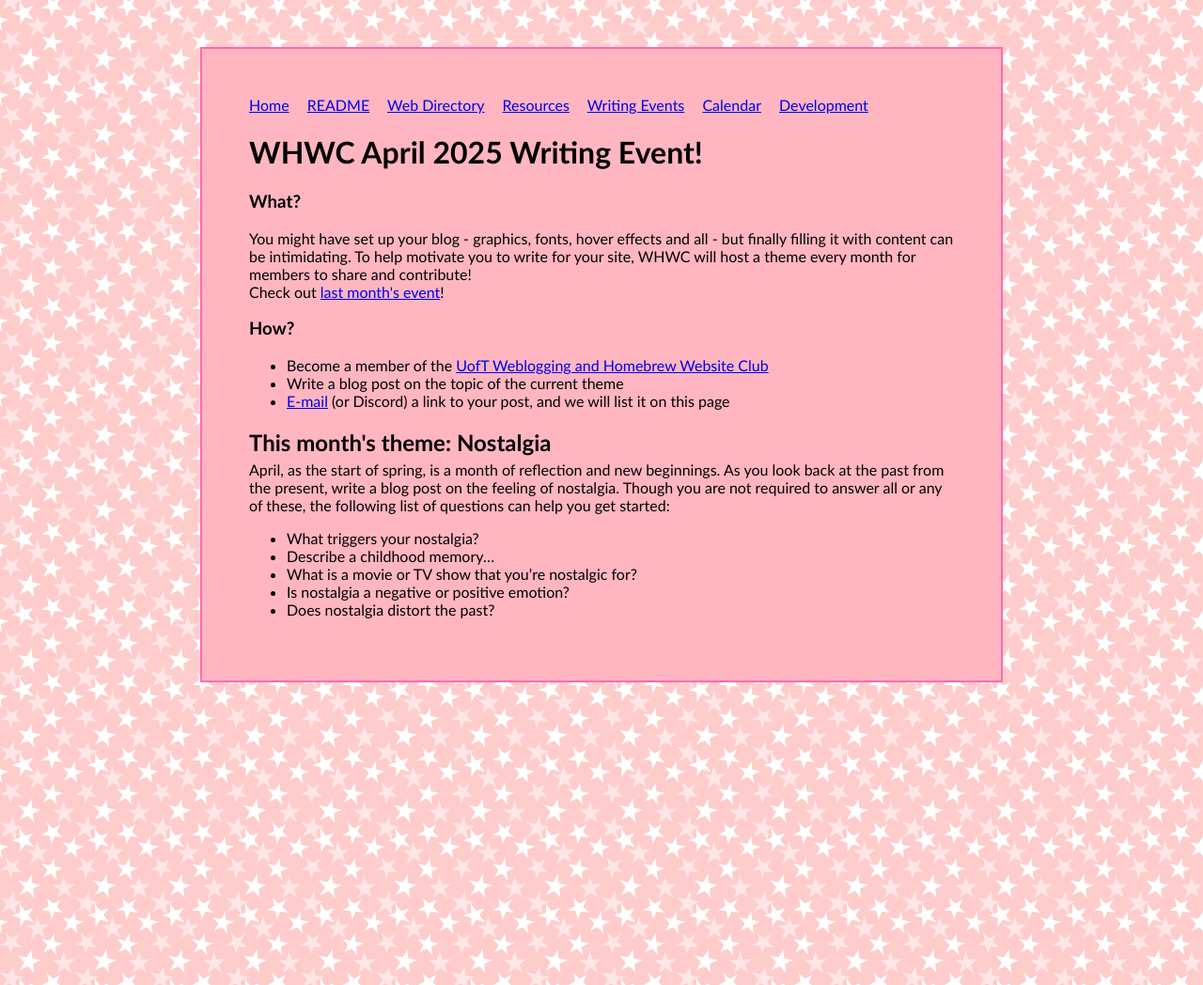
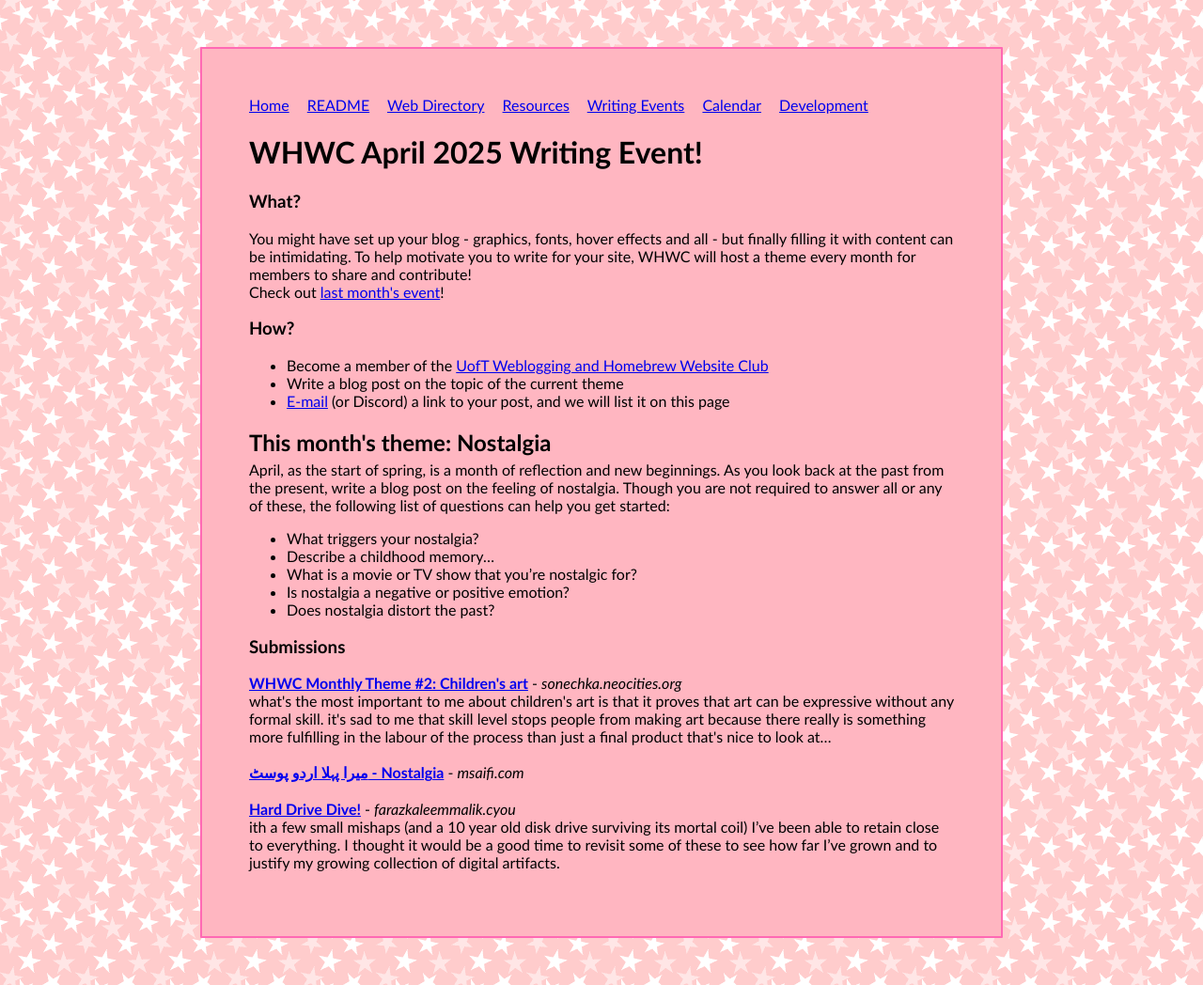
Before and after one commit to uoftwebloggingclub/uoftwebloggingclub.neocities.org, a Jekyll site: the page built from _events/april2025.html, in a window 1280 px wide. Shown: the whole page at 94% size. Built offline with Jekyll 4.4.1, drawn with Linux system fonts in a browser that asks for light colours.

Commit message:
Add april2025 submissions

```diff
--- /dev/null
+++ b/_data/april2025.json
@@ -0,0 +1,17 @@
+[
+    {
+        "entry_url": "https://sonechka.neocities.org/blog/childrens-art",
+        "title": "WHWC Monthly Theme #2: Children's art",
+        "excerpt": "what's the most important to me about children's art is that it proves that art can be expressive without any formal skill. it's sad to me that skill level stops people from making art because there really is something more fulfilling in the labour of the process than just a final product that's nice to look at…"
+    },
+    {
+        "entry_url": "https://msaifi.com/posts/2025-04-14-nostalgia/",
+        "title": "میرا پہلا اردو پوسٹ - Nostalgia",
+        "excerpt": ""
+    },
+    {
+        "entry_url": "https://farazkaleemmalik.cyou/blog/2025/nostalgia/",
+        "title": "Hard Drive Dive!",
+        "excerpt": "ith a few small mishaps (and a 10 year old disk drive surviving its mortal coil) I’ve been able to retain close to everything. I thought it would be a good time to revisit some of these to see how far I’ve grown and to justify my growing collection of digital artifacts."
+    }
+]
--- a/_events/april2025.html
+++ b/_events/april2025.html
@@ -33,3 +33,12 @@ body {
     <li>Is nostalgia a negative or positive emotion?</li>
     <li>Does nostalgia distort the past?</li>
 </ul>
+<h3>Submissions</h3>
+
+{% for entry in site.data.april2025 %}
+    <div class="submission">
+        <a href="{{ entry.entry_url }}"><b>{{ entry.title }}</b></a> - <i>{{ entry.entry_url | split: "//" | last | split: "/" | first }}</i><br>
+        {{ entry.excerpt }}
+    </div>
+    &#8201;
+{% endfor %}
```
